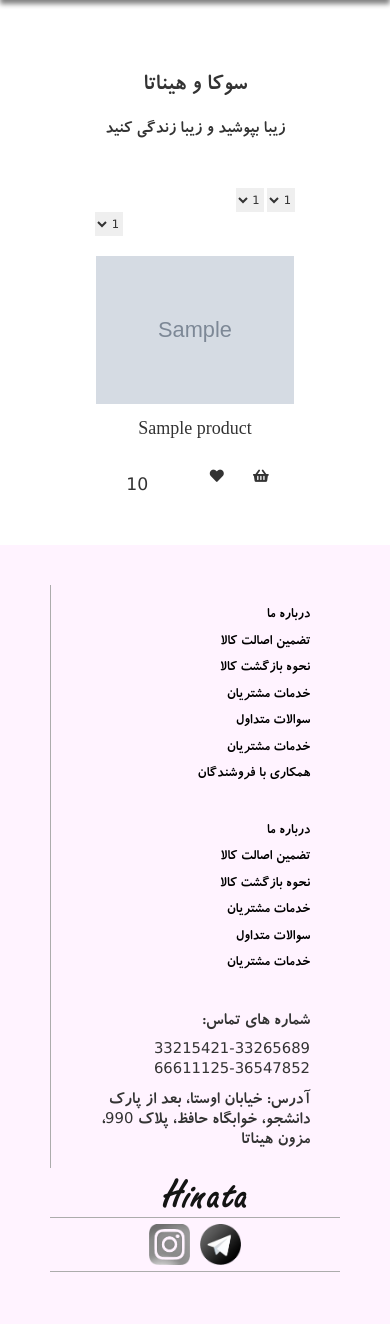
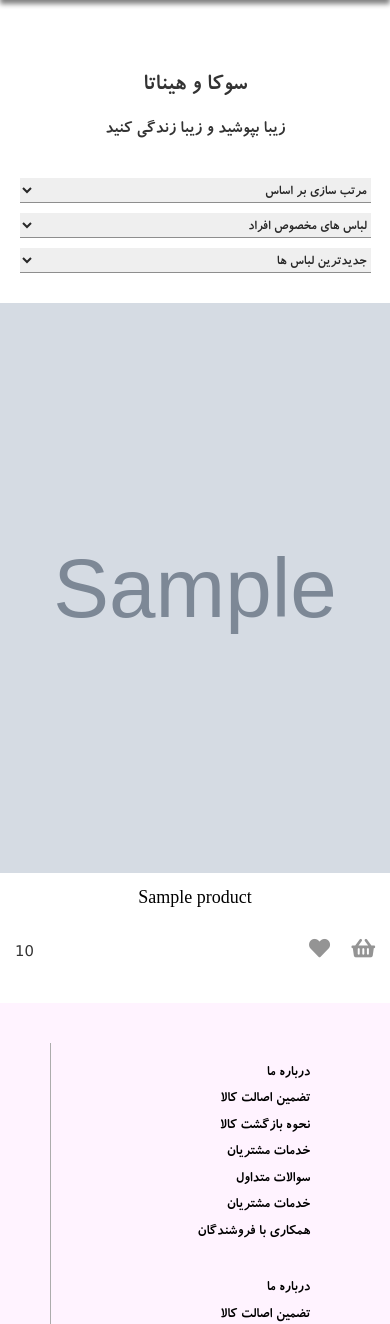
Before and after one commit to SaEED-ABB/Hinata, a Django app: page /store/products/ in a window 390 px wide. Shown: the part 50-1374 px from the top of the page. Before the commit the page ends 1322 px from the top, so only its background shows below. Run offline with Django 3.2, Linux system fonts and the light colour scheme; tables that the repository leaves empty hold one stand-in row (values such as "Sample post"); grey boxes marked "Sample" are stand-in pictures; data that the repository does not hold is empty; some libraries are stand-ins or nearby versions; some web fonts are replaced.

Commit message:
products page responsive applied

```diff
--- a/static/script/products.js
+++ b/static/script/products.js
@@ -21,6 +21,7 @@ toastr.options = {
 
 getProducts();
 function getProducts(){
+	$('.moreButton img').addClass('spin');
 	$.ajax({
 		type: 'GET',
 		url: '/api/store/get_products',
@@ -34,19 +35,22 @@ function getProducts(){
 				if(data.products[i].is_favorite){
 					var favoriteText="<i class='fas fa-heart likeProduct addToFavorite' style='color:red;' product_slug="+data.products[i].slug+" ></i>";
 				}else{
-					var favoriteText="<i class='fas fa-heart likeProduct' product_slug="+data.products[i].slug+" ></i>";
+					var favoriteText="<i class='fas fa-heart likeProduct' style='color:#949494;font-size:26px;' product_slug="+data.products[i].slug+" ></i>";
 				}
 				if(data.products[i].is_in_basket){
-					var basketText="<i class='fas fa-shopping-basket basketProduct addToBasket' style='color:green;' product_slug="+data.products[i].slug+"></i>";
+					var basketText="<i class='fas fa-shopping-basket basketProduct addToBasket' style='color:#00da00;' product_slug="+data.products[i].slug+"></i>";
 				}else{
-					var basketText="<i class='fas fa-shopping-basket basketProduct' product_slug="+data.products[i].slug+"></i>";
+					var basketText="<i class='fas fa-shopping-basket basketProduct' style='color:#949494;font-size:26px;' product_slug="+data.products[i].slug+"></i>";
 
 				}
 				$('.cards').append("<div class='pCard'>"+
 						"<a class='link' href='/product/"+data.products[i].slug+"' >"+
 							"<img class='img-responsive front' src="+data.products[i].front_image+" />" +
 							"<img class='img-responsive back' style='display: none;' src="+data.products[i].back_image+" />"+
+						"</a>"+
+						"<a class='' href='/product/"+data.products[i].slug+"' >"+
 							"<h4 class='text-center' style='margin-top: 16px;margin-bottom: 20px;'>"+data.products[i].name+"</h4>"+
+						"</a>"+
 							"<div class='row' style='margin-bottom: 15px;'> "+
 								"<div class='col-sm-6 cardIcons' style='margin-top: 6px;'> "+
 									basketText+
@@ -56,27 +60,32 @@ function getProducts(){
 									"<span class='productPrice'>"+data.products[i].price+"</span>"+
 								"</div>"+
 							"</div> "+
-						"</a>"+
+
 					"</div>"
 				);
+				$('.moreButton img').removeClass('spin');
 			}
 			if(!data.more){
 				$('.moreButton').css('display','none');
 			}else{
 				pageCount=pageCount+1;
 			}
+		},
+		error: function(){
+			toastr.error('بارگذاری محصولات با مشکل مواجه شده است. لطفا صفحه را بارگذاری مجدد نمایید.')
+			$('.moreButton img').removeClass('spin');
 		}
 	});
 }
 $(document).on('mouseenter','.pCard a',function(){
 	$(this).find('.front').css('display','none');
-	$(this).find('.back').fadeIn();
+	$(this).find('.back').fadeIn(50);
 });
 $(document).on('mouseleave','.pCard a',function(){
-	$(this).find('.front').fadeIn();
+	$(this).find('.front').fadeIn(50);
 	$(this).find('.back').css('display','none');
 });
-$(document).on('click touchstart','.moreButton',function(){
+$(document).on('click touchstart','.moreButton img',function(){
 	getProducts();
 });
 $(document).on('click touchstart','.basketProduct',function(){
@@ -92,7 +101,11 @@ $(document).on('click touchstart','.basketProduct',function(){
 			    },
 				success: function (data) {
 					thisElement.addClass('addToBasket');
-					thisElement.css('color','green')
+					thisElement.css('color','#00da00')
+          toastr.success('محصول مورد نظر به شبد خرید اضافه شد.')
+				},
+				error: function(){
+					toastr.error('مشکلی خ داده است. لطفا ممجددا امتحان کنید.')
 				}
 			});
 		}else{
@@ -105,7 +118,11 @@ $(document).on('click touchstart','.basketProduct',function(){
 			    },
 				success: function (data) {
 					thisElement.removeClass('addToBasket');
-					thisElement.css('color','inherit')
+					thisElement.css('color','#949494')
+          toastr.success('محصول مورد نظر از سبد خرید حذف شد.')
+				},
+				error: function(){
+					toastr.error('مشکلی خ داده است. لطفا ممجددا امتحان کنید.')
 				}
 			});
 		}
@@ -127,6 +144,10 @@ $(document).on('click touchstart','.likeProduct',function(){
 				success: function (data) {
 					thisElement.addClass('addToFavorite');
 					thisElement.css('color','red')
+          toastr.success('محصول مورد نظر به لیست علاقه مندی ها اضافه شد.')
+				},
+				error: function(){
+					toastr.error('مشکلی خ داده است. لطفا ممجددا امتحان کنید.')
 				}
 			});
 		}else{
@@ -139,7 +160,11 @@ $(document).on('click touchstart','.likeProduct',function(){
 			    },
 				success: function (data) {
 					thisElement.removeClass('addToFavorite');
-					thisElement.css('color','inherit')
+					thisElement.css('color','#949494')
+          toastr.success('محصول مورد نظر از لیست علاقه مندی ها حذف شد.')
+				},
+				error: function(){
+					toastr.error('مشکلی خ داده است. لطفا ممجددا امتحان کنید.')
 				}
 			});
 		}
--- a/static/style/products.css
+++ b/static/style/products.css
@@ -25,10 +25,21 @@ select{
     outline: none;
 }
 .selectBoxes{
-	padding:0 70px 0;
+	padding:0 5% 0;
 }
-.selectBoxes .col-md-6{
+.selectBoxes .col-sm-3, .selectBoxes .col-sm-6{
 	padding: 0
+}
+.selectBoxes .col-sm-6{
+    text-align: left;
+}
+.selectBoxes select{
+    min-width: 200px;
+    border-bottom: 0.1px solid #8e8e8e;
+    color: #282828;
+}
+.cardIcons i{
+    cursor: pointer;
 }
 .cards{
 	padding: 0 46.5px;
@@ -43,10 +54,12 @@ select{
     width: 29.68%;
     float: right;
 }
+.pCard img{
+    width: 100%;
+    height: 570px;
+}
 .pCard:hover{
-    box-shadow:  0 10px 22px #4576ff ;
-    margin-top: 16px;
-    margin-bottom: 24px;
+    box-shadow:  0 10px 22px #949494 ;
 }
 .weed-img{
     width: 40px;
@@ -93,8 +106,20 @@ select{
 }
 .moreButton{
 	text-align: center;
-	margin: 20px 0;
+    margin: 20px 0 35px;
 }
+.moreButton img{
+    cursor: pointer;
+}
+
+.spin{
+    -webkit-animation:spin 1s linear infinite;
+    -moz-animation:spin 1s linear infinite;
+    animation:spin 1s linear infinite;
+}
+@-moz-keyframes spin { 100% { -moz-transform: rotate(360deg); } }
+@-webkit-keyframes spin { 100% { -webkit-transform: rotate(360deg); } }
+@keyframes spin { 100% { -webkit-transform: rotate(360deg); transform:rotate(360deg); } }
 
 @media screen and (max-width: 1200px) and (min-width: 992px) {
     .pCard{
@@ -123,13 +183,25 @@ select{
     .shopsStar{
         float: left;
     }
-    .pCard{
-        margin: 20px 22.5% ;
-        width: 55%;
+    .pCard {
+        margin: 20px 17%;
+        width: 66%;
+    }
+    .selectBoxes .col-sm-6{
+        text-align: right;
+    }
+    .selectBoxes div{
+        margin-bottom: 10px;
+    }
+    .cards{
+        padding: 0 !important;
     }
 }
 
 @media screen and (max-width: 420px) {
+    .cards{
+        padding: 0 !important;
+    }
     .cardIcons{
         float: right;
     }
@@ -137,7 +209,30 @@ select{
         float: left;
     }
     .pCard{
-        margin: 20px 10% ;
-        width: 80%;
+        margin: 20px 0% ;
+        width: 100%;
+    }
+    .selectBoxes .col-sm-6{
+        text-align: right;
+    }
+    .selectBoxes .col-xs-12, .selectBoxes .col-xs-12 select {
+        width: 100%;
+    }
+    .selectBoxes div{
+        margin-bottom: 10px;
+    }
+    .cardPrice span{
+        margin: 0;
+        font-size: 18px;
+    }
+    .basketProduct {
+        font-size: 21px !important;
+        margin: 0 0 0 10px;
+    }
+    .likeProduct{
+        font-size: 21px !important;
+    }
+    .mainContent{
+        padding: 0 !important;
     }
 }
--- a/templates/store/products.html
+++ b/templates/store/products.html
@@ -15,21 +15,23 @@
 	</div>
 	<div class="row mainContent">
 		<div class="row selectBoxes">
-			<div class="col-md-6">
+			<div class="col-sm-3 col-xs-12">
 				<select>
-					<option>1</option>
-					<option>2</option>
-					<option>3</option>
-				</select>
-				<select>
-					<option>1</option>
+					<option>مرتب سازی بر اساس</option>
 					<option>2</option>
 					<option>3</option>
 				</select>
 			</div>
-			<div class="col-md-6" style="text-align: left;">
+			<div class="col-sm-3 col-xs-12">
 				<select>
-					<option>1</option>
+					<option>لباس های مخصوص افراد</option>
+					<option>2</option>
+					<option>3</option>
+				</select>
+			</div>
+			<div class="col-sm-6 col-xs-12">
+				<select>
+					<option>جدیدترین لباس ها</option>
 					<option>2</option>
 					<option>3</option>
 				</select>
```
Also changed, not shown: other parts of static/style/products.css (+36 -1 lines), static/img/refresh.png. Lines whose indentation alone changed are shown as unchanged.
